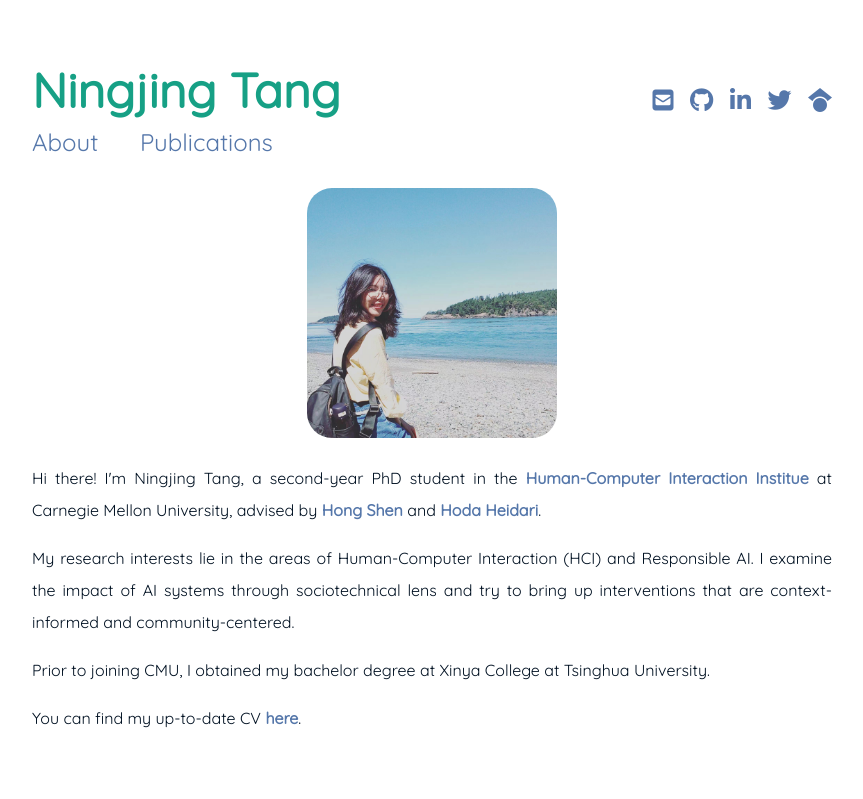
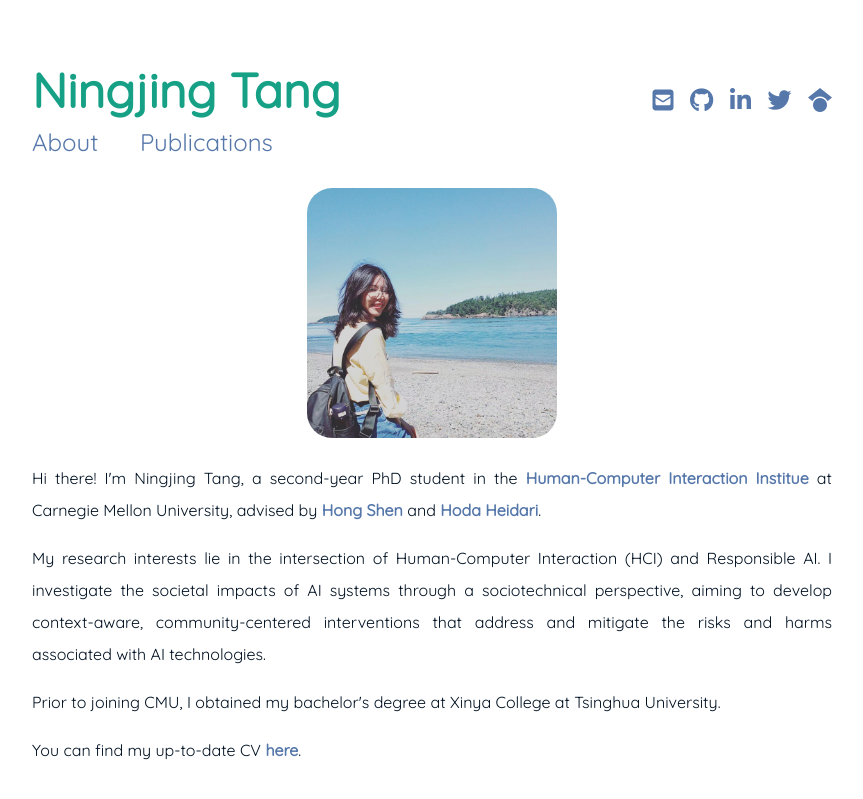
Before and after one commit to EvaaaaTang/evatang.github.io, a Jekyll site: the page built from index.md, in a window 1280 px wide. Shown: the top 799 px of the page, without its empty margins (208-1071 px from the left). Built offline with Jekyll 4.4.1, drawn with Linux system fonts in a browser that asks for light colours; nearby versions of some CDN libraries.

Commit message:
Update index.md

```diff
--- a/index.md
+++ b/index.md
@@ -9,7 +9,7 @@ sitemap:
 
 <div id="describe-text">
 	<p style="text-align:justify">Hi there! I'm Ningjing Tang, a second-year PhD student in the <strong> <a href="https://www.hcii.cmu.edu/">Human-Computer Interaction Institue</a></strong> at Carnegie Mellon University, advised by <strong> <a href="https://www.andrew.cmu.edu/user/hongs/">Hong Shen</a></strong> and <strong> <a href="https://www.cs.cmu.edu/~hheidari/">Hoda Heidari</a></strong>.</p>
-	<p style="text-align:justify">My research interests lie in the areas of Human-Computer Interaction (HCI) and Responsible AI. I examine the impact of AI systems through sociotechnical lens and try to bring up interventions that are context-informed and community-centered. </p>
-	<p style="text-align:justify">Prior to joining CMU, I obtained my bachelor degree at Xinya College at Tsinghua University.</p>
+	<p style="text-align:justify">My research interests lie in the intersection of Human-Computer Interaction (HCI) and Responsible AI. I investigate the societal impacts of AI systems through a sociotechnical perspective, aiming to develop context-aware, community-centered interventions that address and mitigate the risks and harms associated with AI technologies. </p>
+	<p style="text-align:justify">Prior to joining CMU, I obtained my bachelor's degree at Xinya College at Tsinghua University.</p>
 	<p style="text-align:justify">You can find my up-to-date CV <a href="./assets/ningjing_cv_nerw.pdf">here</a>.</p>
 </div>
```
